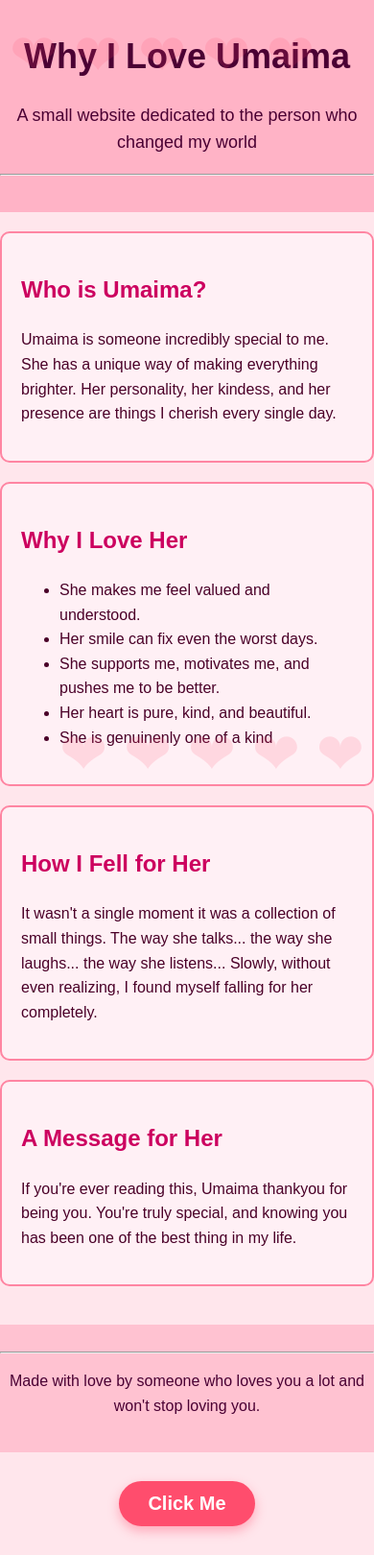
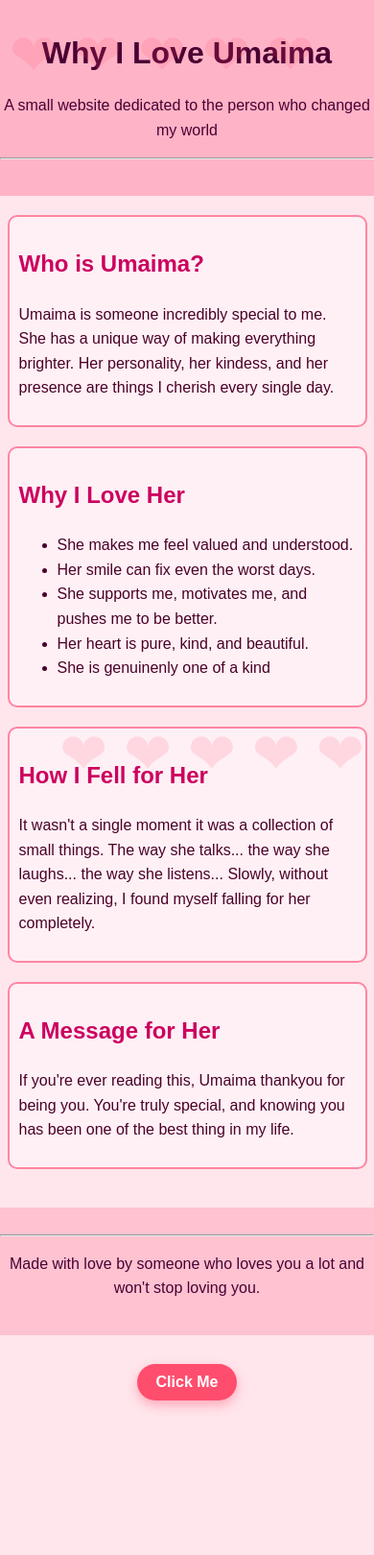
Before and after one commit to abduuuux/love, a plain HTML site: page index.html in a window 390 px wide. Shown: the whole page at 96% size. After the commit the page ends 1489 px from the top, so only its background shows below. Drawn offline with Linux system fonts and the light colour scheme.

Commit message:
Update style.css

```diff
--- a/style.css
+++ b/style.css
@@ -18,18 +18,18 @@ header {
 
 header h1 {
     margin: 0;
-    font-size: 36px;
+    font-size: 2rem;
 }
 
 header p {
-    font-size: 18px;
+    font-size: 1rem;
 }
 
 
 section {
     margin: 20px auto;
     padding: 20px;
-    max-width: 800px;
+    max-width: 90%;
     background: #fff0f5;
     border-radius: 10px;
     border: 2px solid #ff85a2;
@@ -53,8 +53,8 @@ footer {
 button{
     display: block;
     margin: 30px auto;
-    padding: 12px 30px;
-    font-size: 20px;
+    padding: 10px 20px;
+    font-size: 1rem;
     font-weight: bold;
     border: none;
     border-radius: 25px;
@@ -118,6 +118,7 @@ body::after {
 .floating-heart {
     position: fixed;
     bottom: 0;
+    font-size: 2rem;
     animation: rise 3s linear forwards;
     color: #ff4d6d;
     pointer-events: none;
@@ -136,3 +137,17 @@ body::after {
         opacity: 0;
     }
 }
+
+
+@media (max-width: 600px) {
+    h1 {
+        font-size: 1.5rem;
+    }
+    section {
+        padding: 10px;
+    }
+    button {
+        font-size: 16px;
+        padding: 10px 20px;
+    }
+}
```
